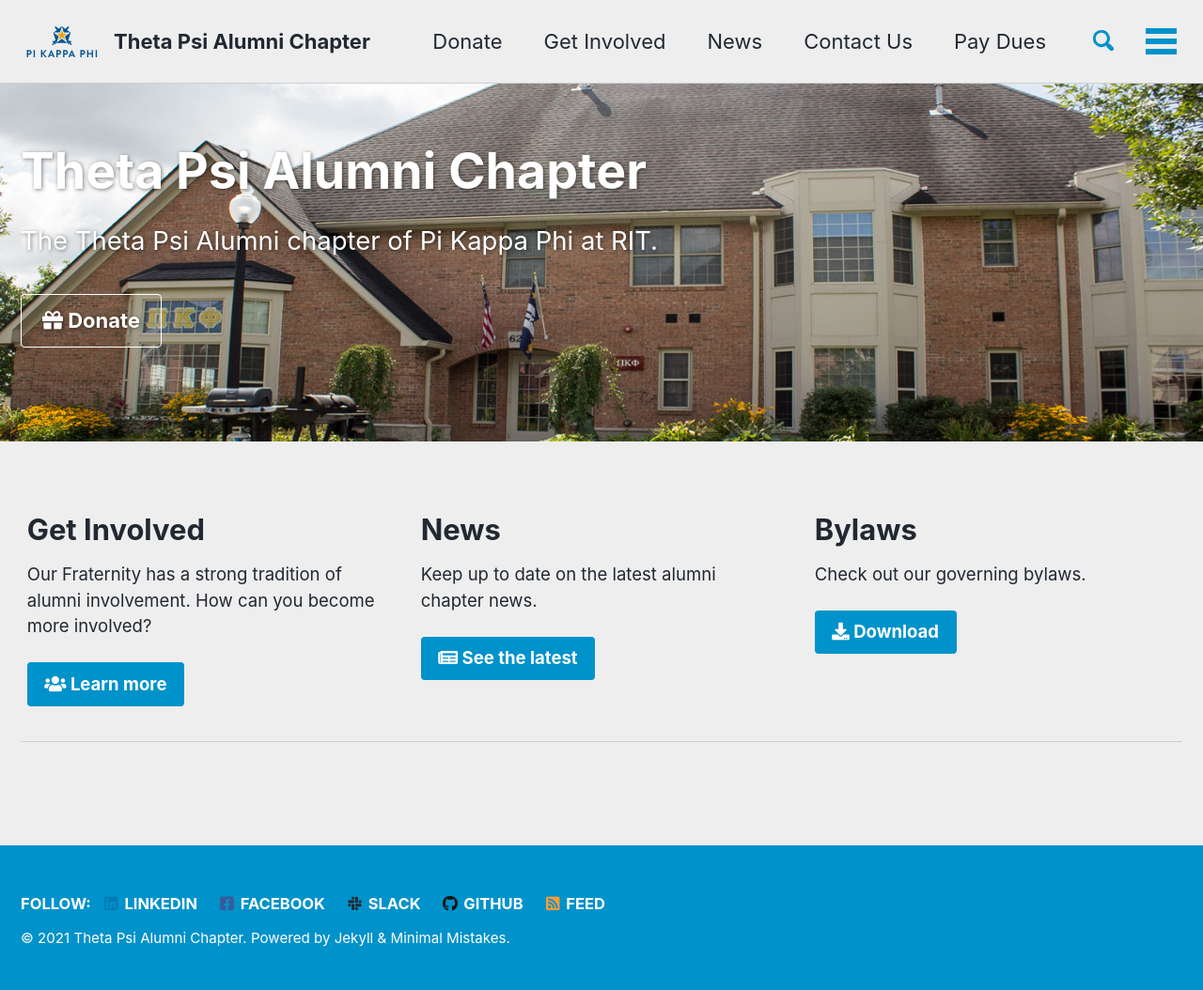
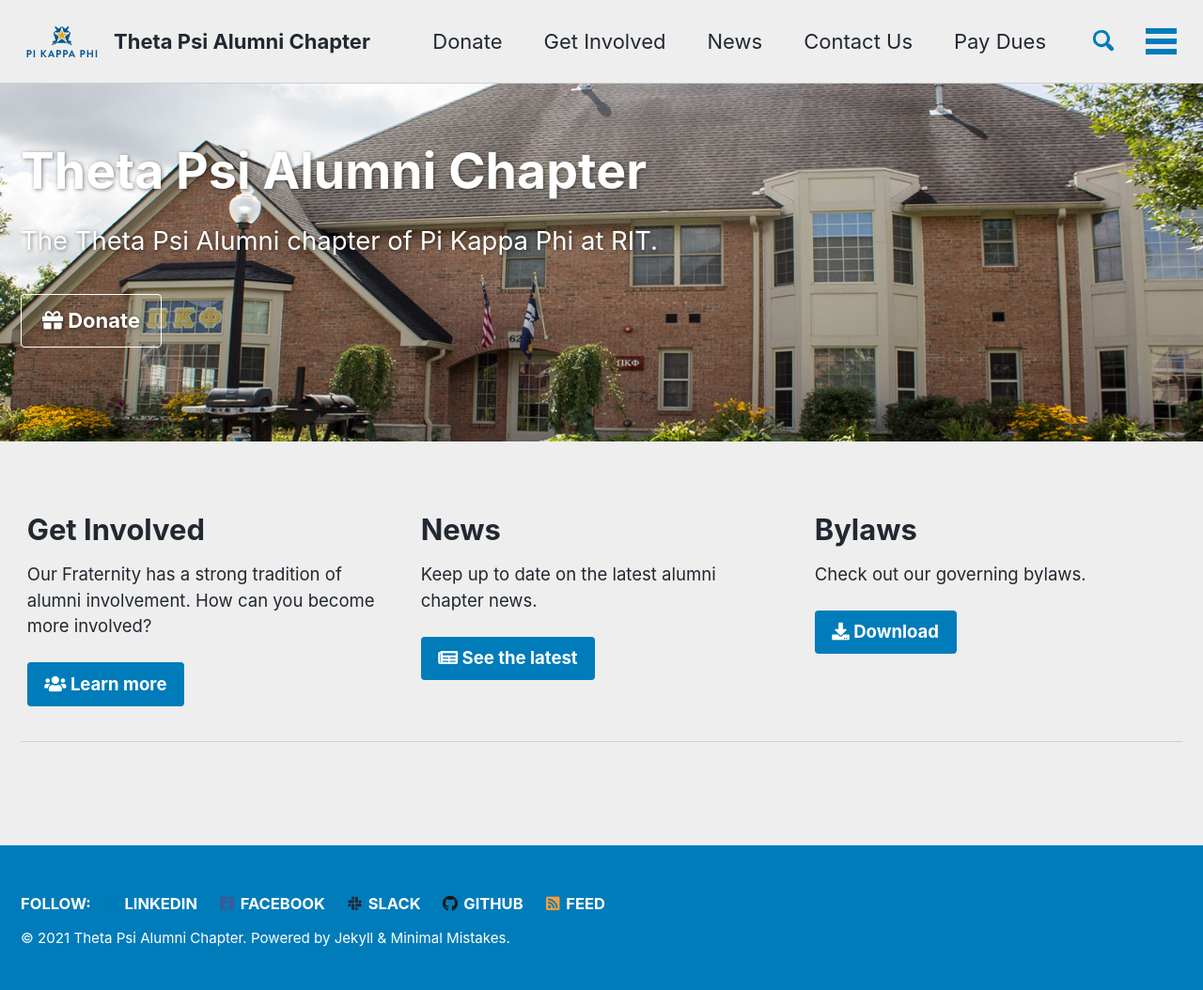
Before and after one commit to LowlyDBA/mm-github-pages-starter, a Jekyll site: the page built from _pages/home.md, in a window 1280 px wide. Shown: the whole page at 94% size. Built offline with Jekyll 4.4.1, drawn with Linux system fonts in a browser that asks for light colours; cached includes are drawn as plain includes; nearby versions of some CDN libraries.

Commit message:
pkp skin test

```diff
--- a/_config.yml
+++ b/_config.yml
@@ -12,7 +12,7 @@
 
 # theme                  : "minimal-mistakes-jekyll"
 # remote_theme           : "mmistakes/minimal-mistakes"
-minimal_mistakes_skin    : "air" # "air", "aqua", "contrast", "dark", "dirt", "neon", "mint", "plum", "sunrise", "default"
+minimal_mistakes_skin    : "pkp" # "air", "aqua", "contrast", "dark", "dirt", "neon", "mint", "plum", "sunrise", "default"
 
 # Site Settings
 locale                   : "en-US"
--- /dev/null
+++ b/_sass/minimal-mistakes/skins/_pkp.scss
@@ -0,0 +1,23 @@
+/* ==========================================================================
+   Pi Kappa Phi skin
+   ========================================================================== */
+
+/* Colors */
+$background-color: #eeeeee !default;
+$text-color: #222831 !default;
+$muted-text-color: #393e46 !default;
+$primary-color: #007cba !default;
+$border-color: mix(#fff, #393e46, 75%) !default;
+$footer-background-color: $primary-color !default;
+$link-color: #393e46 !default;
+$masthead-link-color: $text-color !default;
+$masthead-link-color-hover: $text-color !default;
+$navicon-link-color-hover: mix(#fff, $text-color, 80%) !default;
+
+.page__footer {
+  color: #fff !important; // override
+}
+
+.page__footer-follow .social-icons .svg-inline--fa {
+  color: inherit;
+}
```
